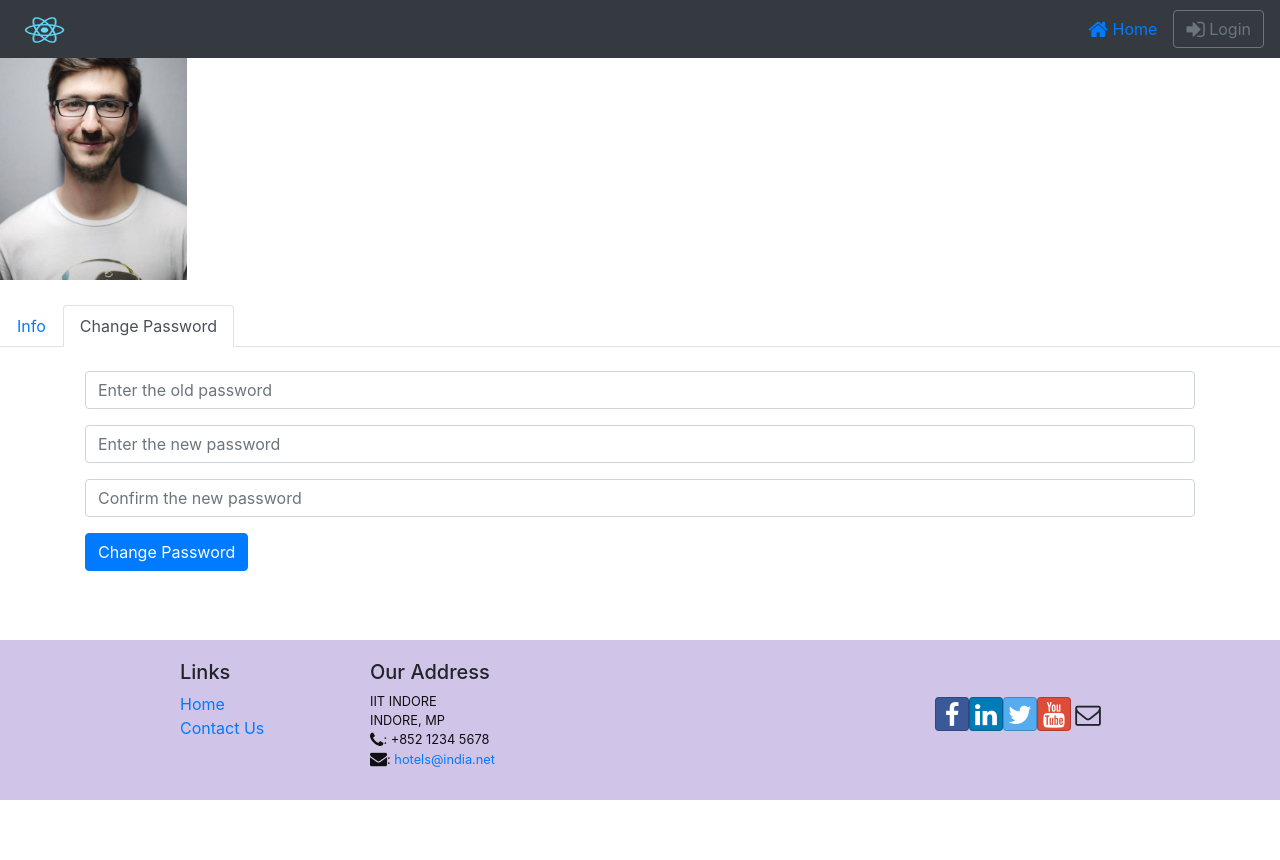
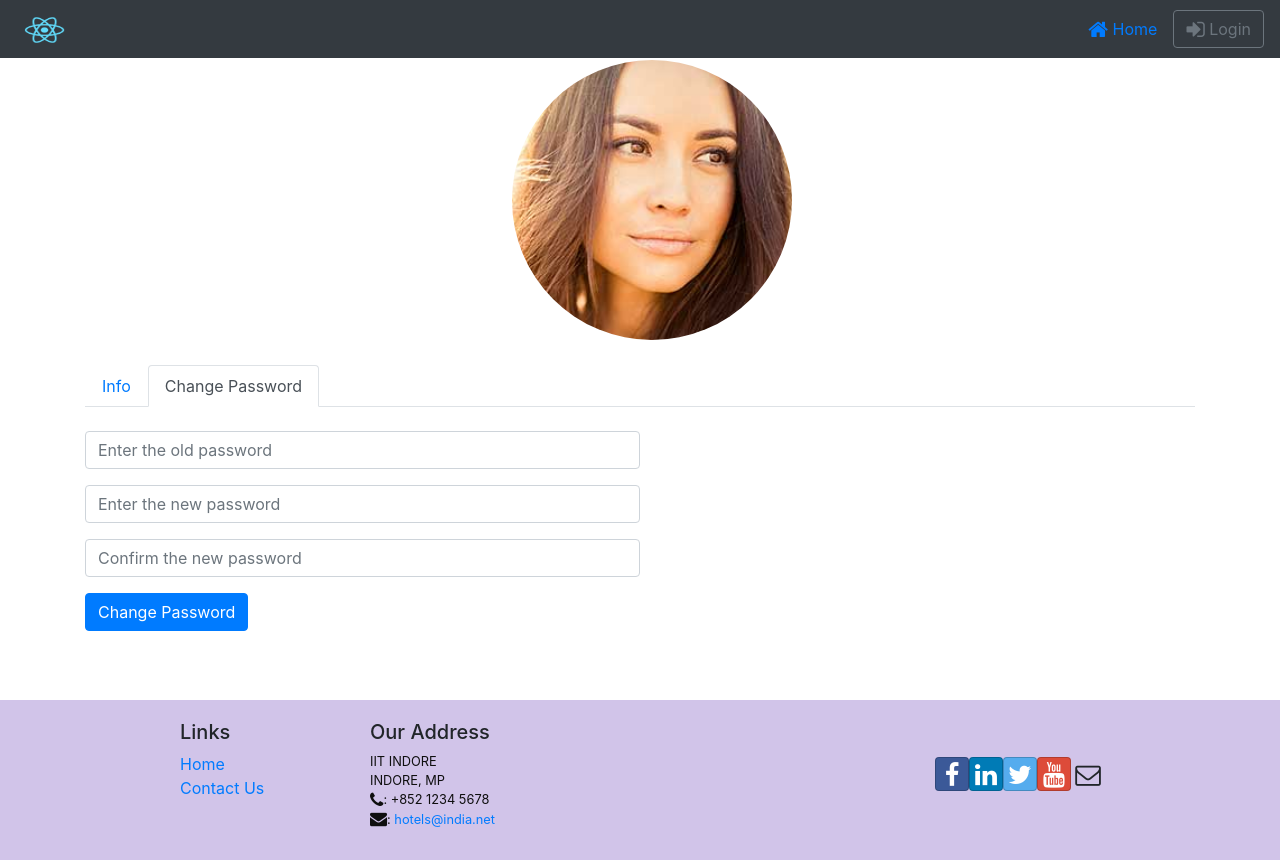
Before and after one commit to lokeshkeelisetti/HotelBookingFrontend, a React (Create React App) app: page /profile in a window 1280 px wide. Both pictures are taken after a click on the link "Change Password". Before the commit the page ends 800 px from the top, so only its background shows below. Built offline with nearby package versions, Linux system fonts and the light colour scheme; no server answers.

Commit message:
changed css to profile page

```diff
--- a/src/App.css
+++ b/src/App.css
@@ -73,3 +73,16 @@ input[type='date']:after {
   height: 35vh;
   margin-bottom: 25px;
 }
+
+.profile__image__div
+{
+  margin-top: 60px;
+  margin-left: 40%;
+  width: 200px;
+  align-items: center;
+}
+
+.profile__image
+{
+  border-radius: 50%;
+}
--- a/src/components/ProfileComponent.js
+++ b/src/components/ProfileComponent.js
@@ -12,8 +12,11 @@ function Profile() {
 
     return (
     <>
-    <img src="assets/images/profile.jpeg" alt="profile" className="profile__image"/>
+    <div className="profile__image__div">
+      <img src="assets/images/profile.jpg" alt="profile" className="profile__image"/>
+    </div>
     <div>
+      <Container>
       <Nav tabs>
         <NavItem>
           <NavLink
@@ -32,11 +35,14 @@ function Profile() {
           </NavLink>
         </NavItem>
       </Nav>
+      </Container>
+
       <TabContent activeTab={activeTab}>
         <TabPane tabId="1">
           <Row>
             <Col sm="12">
-                <Table>
+              <Container>
+                <Table class="col-md-6">
                     <thead>
                         <tr>
                             <th>Property</th>
@@ -55,6 +61,7 @@ function Profile() {
 
                     </tbody>
                 </Table>
+                </Container>
             </Col>
           </Row>
         </TabPane>
@@ -63,12 +70,12 @@ function Profile() {
             <Form>
                 <br />
                 <FormGroup>
-                    <Input type="password" id="oldPassword" placeholder="Enter the old password" />
+                    <Input type="password" id="oldPassword" placeholder="Enter the old password" className="col-md-6"/>
                 </FormGroup>
                 <FormGroup>
-                    <Input type="password" id="newPassword" placeholder="Enter the new password" />
+                    <Input type="password" id="newPassword" placeholder="Enter the new password" className="col-md-6"/>
                 </FormGroup>
-                    <Input type="password" id="newConfirmPassword" placeholder="Confirm the new password" />
+                    <Input type="password" id="newConfirmPassword" placeholder="Confirm the new password" className="col-md-6"/>
                 <FormGroup>
                 </FormGroup>
                 <Button type="submit" value="submit" className="bg-primary" color="primary">Change Password</Button>
@@ -76,6 +83,7 @@ function Profile() {
         </Container>
         </TabPane>
       </TabContent>
+    <br />
     </div>
     </>
     )
```
Also changed, not shown: public/assets/images/profile.jpg (added).
